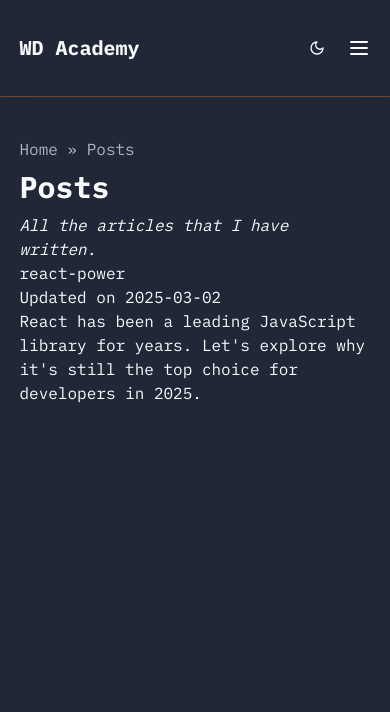
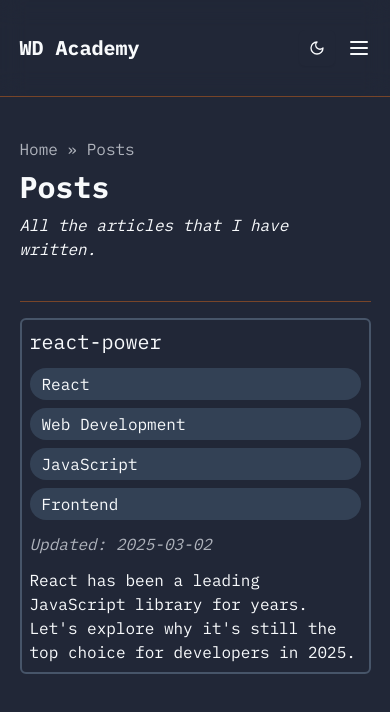
Before and after one commit to dishan1223/blog-app, a Next.js app: page /posts in a window 390 px wide. Shown: the top 712 px of the page. Built offline with nearby package versions, Linux system fonts and the light colour scheme.

Commit message:
add design for posts page
some responsive design for post section in /posts

```diff
--- a/src/app/globals.css
+++ b/src/app/globals.css
@@ -125,3 +125,8 @@ html[class="dark"] {
 .text-white{
     color: white;
 }
+
+.blog-border{
+    border: 1px solid #E2E8F0;
+    border-radius: 10px;
+}
--- a/src/app/posts/page.jsx
+++ b/src/app/posts/page.jsx
@@ -1,6 +1,7 @@
 import MaxWidthWrapper from "@/components/MaxWidthWrapper";
 import Link from "next/link";
 import {getPosts} from "@/lib/posts"
+import Line from "@/components/Line";
 
 export default function Blogs(){
     const posts = getPosts();
@@ -15,15 +16,24 @@ export default function Blogs(){
 
                 <h1 className="font-bold text-3xl py-2">Posts</h1>
                 <p className="italic">All the articles that I have written.</p>
-
-                <div>
+                <Line />
+                <div className='mt-4'>
                    {posts.map((post) => (
-                        <div>
-                            <Link href={`/posts/${post.title}`}>
-                                <h2>{post.title}</h2>
-                            </Link>
-                            <p>Updated on {post.date}</p>
-                            <p>{post.description}</p>
+                        <div className="flex flex-col gap-3 border-2 border-[#E2E8F0] dark:border-slate-600 rounded-md p-2">
+                            <div>
+                                <Link href={`/posts/${post.title}`}>
+                                    <h2 className="text-xl md:text-2xl">{post.title}</h2>
+                                </Link>
+                            </div>
+                            <div className="flex flex-col md:flex-row gap-2">
+                                {post.tags.map((tag) => (
+                                    <div className="px-3 py-1 bg-slate-200 rounded-3xl dark:bg-slate-700">{tag}</div>
+                                ))}
+                            </div>
+                            <div>
+                                <p className='text-gray-600 italic mb-3 dark:text-[#AEB2BB]'>Updated: {post.date}</p>
+                                <p>{post.description}</p>
+                            </div>
                         </div>
                    ))}
                 </div>
```
